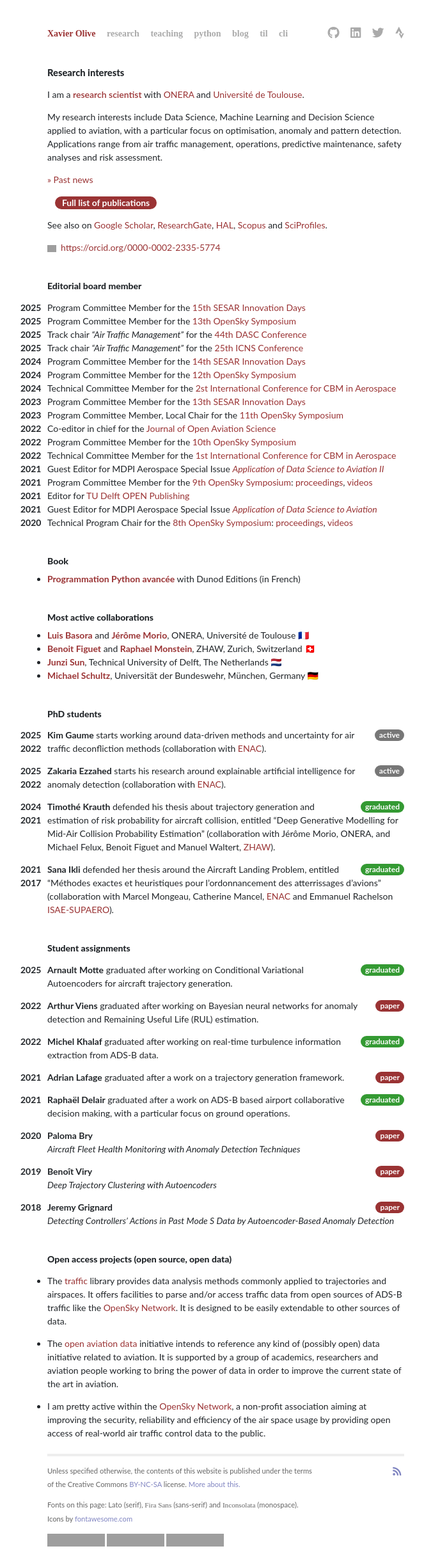
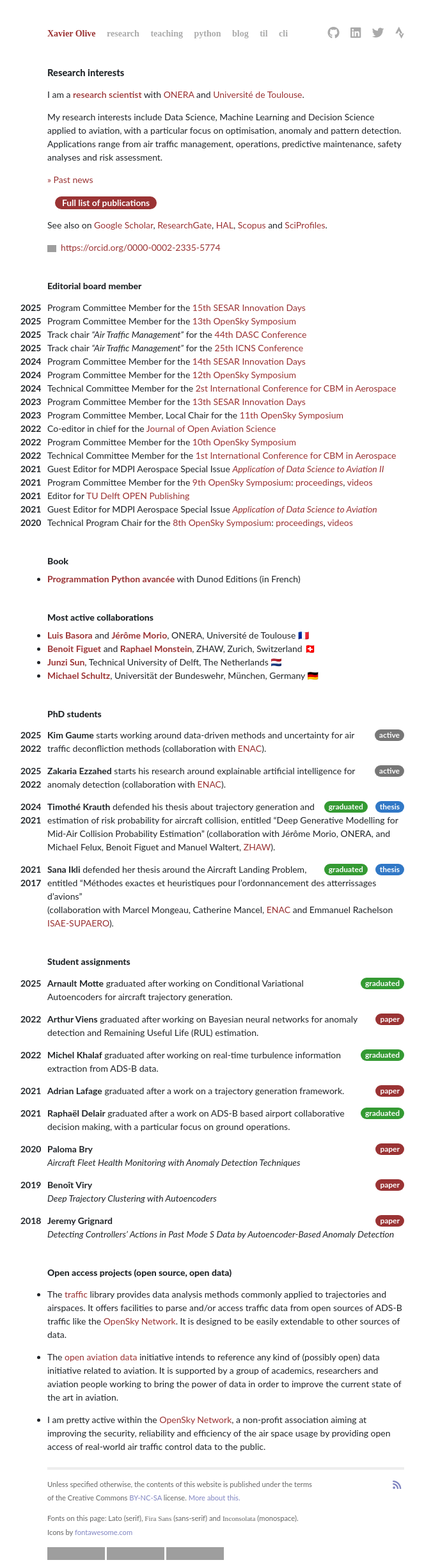
Before and after one commit to xoolive/xoolive.github.io, a Jekyll site: the page built from _pages/research.md, in a window 1280 px wide. Shown: the whole page at 64% size, without its empty margins (287-950 px from the left). Built offline with Jekyll 4.4.1, drawn with Linux system fonts in a browser that asks for light colours; nearby versions of some CDN libraries; some web fonts are replaced; a script that is not in the unit is left out; before the commit the page ends 2428 px from its top, so only the background shows below that; grey boxes are pictures that could not be loaded.

Commit message:
links to thesis

```diff
--- a/_pages/research.md
+++ b/_pages/research.md
@@ -59,10 +59,10 @@ See also on [Google Scholar](https://scholar.google.fr/citations?user=mUHbacsAAA
 
 <span class="float-left year">2025<br/>2022</span><span class="badge float-right">active</span> **Zakaria Ezzahed** starts his research around explainable artificial intelligence for anomaly detection (collaboration with [ENAC](https://www.enac.fr/en)).
 
-<span class="float-left year">2024<br/>2021</span><span class="badge graduated float-right">graduated</span> **Timothé Krauth** defended his thesis about trajectory generation and estimation of risk probability for aircraft collision, entitled "Deep Generative Modelling for Mid-Air Collision
+<span class="float-left year">2024<br/>2021</span>[<span class="badge thesis float-right">thesis</span>](https://theses.fr/2024ESAE0018)<span class="badge graduated float-right">graduated</span> **Timothé Krauth** defended his thesis about trajectory generation and estimation of risk probability for aircraft collision, entitled "Deep Generative Modelling for Mid-Air Collision
 Probability Estimation" (collaboration with Jérôme Morio, ONERA, and Michael Felux, Benoit Figuet and Manuel Waltert, [ZHAW](https://www.zhaw.ch/de/hochschule/)).
 
-<span class="float-left year">2021<br/>2017</span><span class="badge graduated float-right">graduated</span> **Sana Ikli** defended her thesis around the Aircraft Landing Problem, entitled "Méthodes exactes et heuristiques pour l'ordonnancement des atterrissages d'avions"
+<span class="float-left year">2021<br/>2017</span>[<span class="badge thesis float-right">thesis</span>](https://theses.fr/2021ESAE0027)<span class="badge graduated float-right">graduated</span> **Sana Ikli** defended her thesis around the Aircraft Landing Problem, entitled "Méthodes exactes et heuristiques pour l'ordonnancement des atterrissages d'avions"
 (collaboration with Marcel Mongeau, Catherine Mancel, [ENAC](https://www.enac.fr/en) and Emmanuel Rachelson [ISAE-SUPAERO](https://www.isae-supaero.fr/en)).
 
 ## Student assignments
--- a/css/screen.css
+++ b/css/screen.css
@@ -304,6 +304,10 @@ i {
 
 .badge.graduated {
   background-color: #349a33;
+}
+
+.badge.thesis {
+  background-color: #3178c6;
 }
 
 .badge.paper {
```
